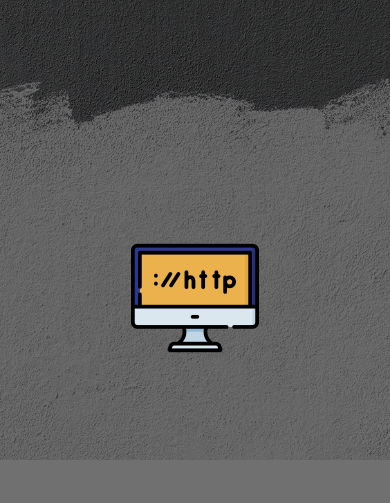
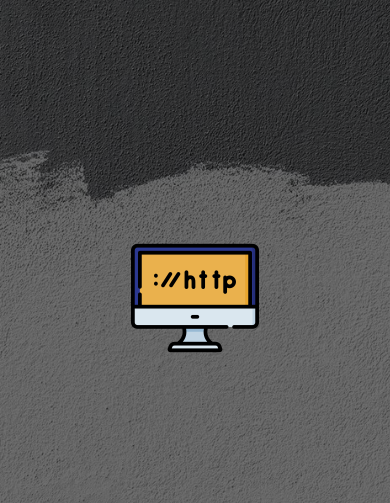
Before and after one commit to J-Castrillon/Portafolio_Web, a plain HTML site: page index.html in a window 390 px wide. Shown: the part 234-737 px from the top of the page. Drawn offline with Linux system fonts and the light colour scheme.

Commit message:
Cambios realizados en la hoja de estilos de tablets para el fondo, y en el archivo .js para integrar un intervalo que permita añadir la clase inactive al segundo apellido.

```diff
--- a/scripts/script.js
+++ b/scripts/script.js
@@ -8,8 +8,14 @@ window.addEventListener('load',()=>{
     const menuMobileIcon = document.querySelector('#menuIcon');
     const menuMobile = document.querySelector('#menu-mobile');
     const main = document.querySelector('#Main');
+    const lastName = document.querySelector('#second-lastName');
+    let timer;
 
     // Instrucciones;
+    timer = setInterval(()=>{
+        window.innerWidth >= 600 ? lastName.classList.remove('inactive') : lastName.classList.add('inactive');
+    },100);
+
     // Redes sociales - versión mobile;
     netsInstagram.setAttribute('href','https://www.instagram.com/juliancastrillon17/');
     netsLinkedin.setAttribute('href','https://github.com/J-Castrillon?tab=repositories');
@@ -20,4 +26,6 @@ window.addEventListener('load',()=>{
         menuMobile.classList.toggle('inactive');
         main.classList.contains('inactive') ? main.classList.remove('inactive') : main.classList.add('inactive');
     })
+
+
 });
--- a/styles/desktop.css
+++ b/styles/desktop.css
@@ -1,3 +1,41 @@
+:root{
+    --back-: url('../resources/wallpaper(2).jpg');
+    --font-: black;
+    --mainTitleColor-: white;
+    --font-family-main: 'Gill Sans', 'Gill Sans MT', Calibri, 'Trebuchet MS', sans-serif;;
+    --font-size-h3: 2.5rem;
+    --font-size-p: 1.5rem;
+}
+
+
+body{
+    width: 100%;
+    height: 100%;
+    display: flex;
+    flex-direction: column;
+
+    /* Fondo */
+    background-image: var(--back-);
+    min-height: 100%;
+    background-repeat: repeat-x;
+    background-size: contain;
+    background-position: absolute;
+    background-attachment: fixed;
+}
+/* Necesario para el fondo */
+body::before{
+    content: "";
+    min-height: 100vh;
+    width: 100%;
+    position: absolute;
+    top: 0;
+    left: 0;
+
+    background: linear-gradient(#111111,#111111);
+    opacity: 0.6;
+    z-index: -1;
+}
+
 .headerMobile-menu #menuIcon{
     display: none;
     visibility: hidden;
--- a/styles/style.css
+++ b/styles/style.css
@@ -28,8 +28,8 @@ body{
     /* Fondo */
     background-image: var(--back-);
     min-height: 100%;
-    background-repeat: repeat-x;
-    background-size: contain;
+    background-repeat: no-repeat;
+    background-size: cover;
     background-position: absolute;
     background-attachment: fixed;
 }
--- a/styles/tablet.css
+++ b/styles/tablet.css
@@ -0,0 +1,37 @@
+:root{
+    --back-: url('../resources/wallpaper(2).jpg');
+    --font-: black;
+    --mainTitleColor-: white;
+    --font-family-main: 'Gill Sans', 'Gill Sans MT', Calibri, 'Trebuchet MS', sans-serif;;
+    --font-size-h3: 2.5rem;
+    --font-size-p: 1.5rem;
+}
+
+
+body{
+    width: 100%;
+    height: 100%;
+    display: flex;
+    flex-direction: column;
+
+    /* Fondo */
+    background-image: var(--back-);
+    min-height: 100%;
+    background-repeat: repeat-x;
+    background-size: contain;
+    background-position: absolute;
+    background-attachment: fixed;
+}
+/* Necesario para el fondo */
+body::before{
+    content: "";
+    min-height: 100vh;
+    width: 100%;
+    position: absolute;
+    top: 0;
+    left: 0;
+
+    background: linear-gradient(#111111,#111111);
+    opacity: 0.6;
+    z-index: -1;
+}
```
